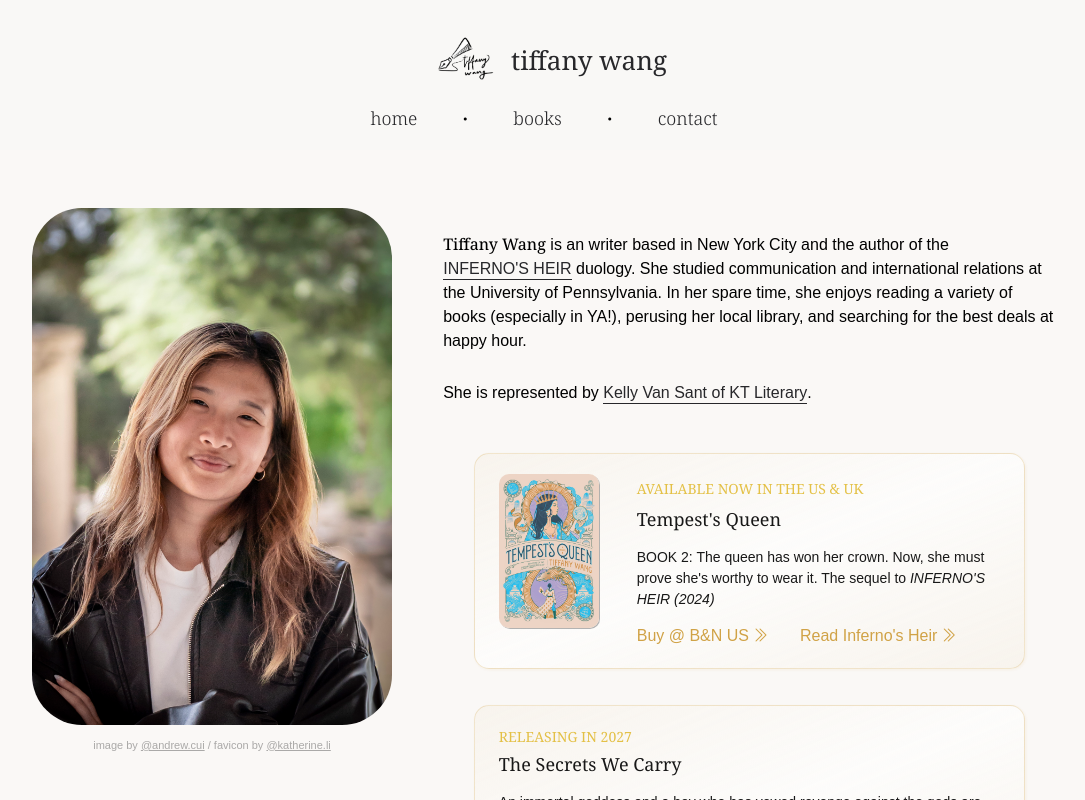
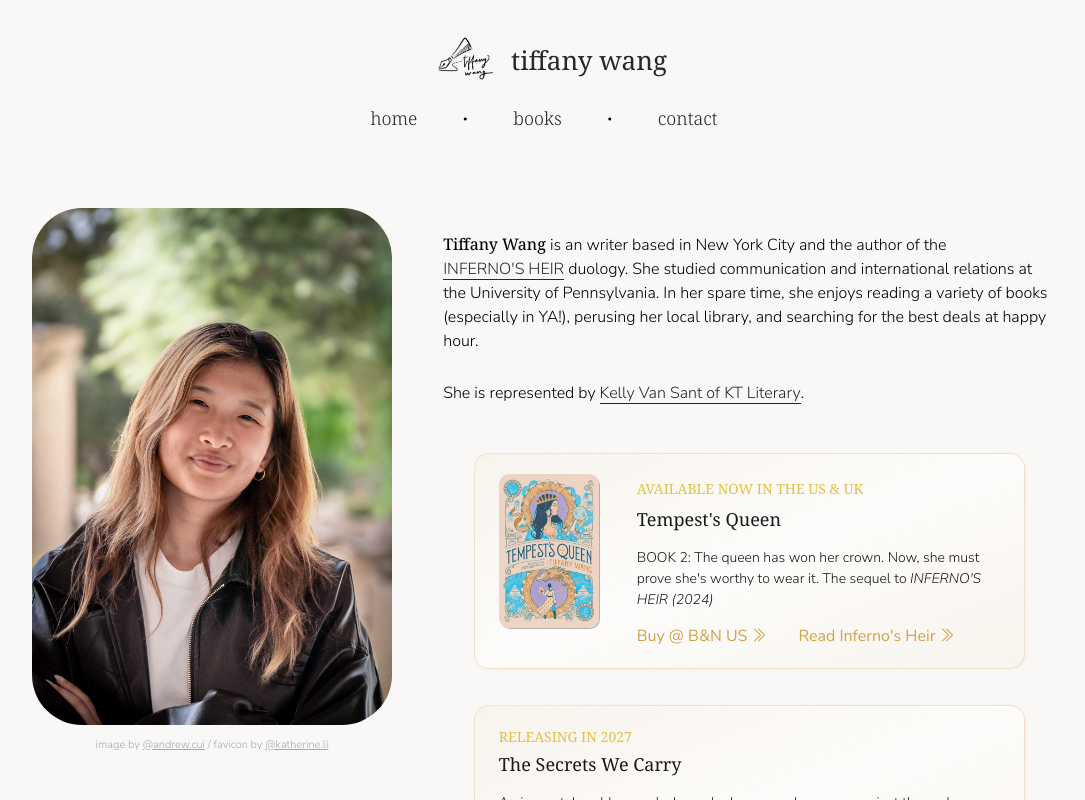
Before and after one commit to andrew-cui/tiffanyjwang-website, a React (Vite) app: page / in a window 1280 px wide. Shown: the top 800 px of the page, without its empty margins (96-1181 px from the left). Built offline with nearby package versions, Linux system fonts and the light colour scheme; a web font is replaced by a local one.

Commit message:
20251228 bug fixes and updating font

```diff
--- a/index.html
+++ b/index.html
@@ -8,6 +8,9 @@
     <link rel="preconnect" href="https://fonts.googleapis.com">
     <link rel="preconnect" href="https://fonts.gstatic.com" crossorigin>
     <link href="https://fonts.googleapis.com/css2?family=Noto+Serif:ital,wght@0,100..900;1,100..900&display=swap" rel="stylesheet">
+    <link rel="preconnect" href="https://fonts.googleapis.com">
+<link rel="preconnect" href="https://fonts.gstatic.com" crossorigin>
+<link href="https://fonts.googleapis.com/css2?family=Nunito+Sans:ital,opsz,wght@0,6..12,200..1000;1,6..12,200..1000&display=swap" rel="stylesheet">
     <link rel="stylesheet" href="https://cdn.jsdelivr.net/npm/bootstrap-icons@1.13.1/font/bootstrap-icons.min.css">
     <title>Tiffany Wang</title>
   </head>
--- a/src/app/HomePage.tsx
+++ b/src/app/HomePage.tsx
@@ -26,7 +26,8 @@ export default function HomePage () {
                                 text = {"INFERNO'S HEIR"}
                                 href = {'https://www.barnesandnoble.com/w/infernos-heir-tiffany-wang/1144758931'}
                                 variant = {'homepage_about'}
-                                inline /> duology. She studied communication and international relations at the University of Pennsylvania. In her spare time, she enjoys reading a variety of books (especially in YA!), perusing her local library, and searching for the best deals at happy hour.
+                                inline
+                                external /> duology. She studied communication and international relations at the University of Pennsylvania. In her spare time, she enjoys reading a variety of books (especially in YA!), perusing her local library, and searching for the best deals at happy hour.
                                 </h2>
                         <Spacer size={"xs"}/>
                         <h2>She is represented by
@@ -34,7 +35,8 @@ export default function HomePage () {
                                 text = {'Kelly Van Sant of KT Literary'}
                                 href = {'https://ktliterary.com/'}
                                 variant = {'homepage_about'}
-                                inline />.
+                                inline
+                                external />.
                         </h2>
 
                         {/* banners */}
--- a/src/components/ui/Hyperlink.tsx
+++ b/src/components/ui/Hyperlink.tsx
@@ -20,7 +20,7 @@ export default function Hyperlink ({
     classes,
     variant,
     active = false,         // false = do not color
-    external = false,        // false = remains on-site, true = redirects in new tab
+    external = true,        // false = remains on-site, true = redirects in new tab
     disabled = false,       // true = not clickable
     inline = false,         // true = able to be shown on the same line
     underline = true,       // true = includes underline animation
--- a/src/styles/app/books/bookCard.module.css
+++ b/src/styles/app/books/bookCard.module.css
@@ -115,5 +115,5 @@
     display: flex;
     flex-wrap: wrap;
     gap: 10px;
-    row-gap: 7.5px;
+    row-gap: 10px;
 }
--- a/src/styles/components/button.css
+++ b/src/styles/components/button.css
@@ -19,7 +19,6 @@ button.iconButton {
   color: var(--color-text);
 
   h4 {
-    color: var(--color-text);
     margin: 0;
   }
   span {
--- a/src/styles/fonts.css
+++ b/src/styles/fonts.css
@@ -1,8 +1,8 @@
 /* global – fonts and styles definition */
 :root {
   --serif: "Noto Serif", system-ui, serif;
-  --sans-serif-1: Avenir, sans-serif;
-  --sans-serif-2: "halyard-display", system-ui, Avenir, Helvetica, Arial, sans-serif;
+  --sans-serif-1: 'Nunito Sans', Avenir, sans-serif;
+  --sans-serif-2: "halyard-display", system-ui, 'Nunito Sans', Helvetica, Arial, sans-serif;
 }
 h1, h2, h3, h4 {
   font-family: var(--serif);
@@ -51,7 +51,7 @@ h5 {
 
 p {
   font-family: var(--sans-serif-1);
-  font-weight: 200;
+  font-weight: 300;
   font-size: 14px;
 }
 
```
